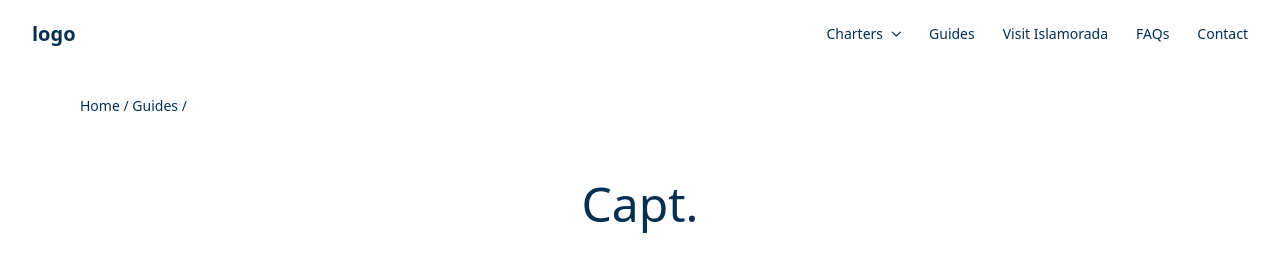
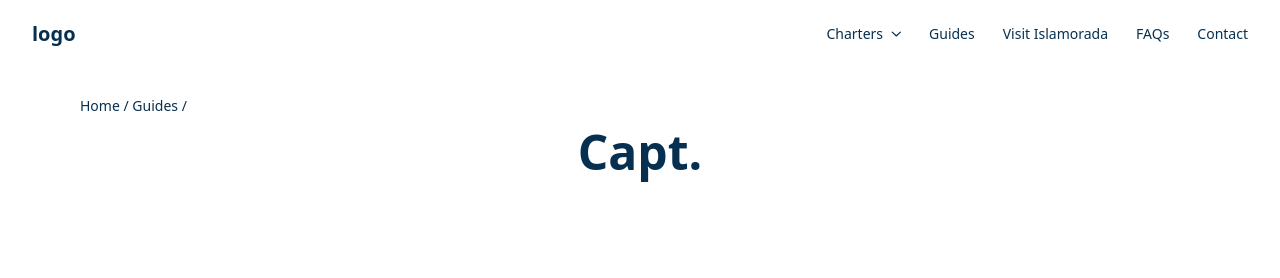
Before and after one commit to gabewolford/islamorada-fishing, a React (Vite) app: page /guides/chris-barron in a window 1280 px wide. Shown: the top 278 px of the page. Built offline with nearby package versions, Linux system fonts and the light colour scheme.

Commit message:
removed bottom margin

```diff
--- a/src/components/GuidesComponents/DetailsBanner/index.jsx
+++ b/src/components/GuidesComponents/DetailsBanner/index.jsx
@@ -2,28 +2,27 @@ import { Link } from "react-router-dom"
 
 export default function DetailsBanner({ guideData }) {
     let captainName, businessName, guideType
-
     if (guideData) {
         captainName = guideData.name
         businessName = guideData.business_name
         if (guideData.backcountry && guideData.offshore) {
-            guideType = 'Backcountry & Offshore'
+            guideType = 'Backcountry & Offshore Guide'
         } else if (guideData.backcountry) {
-            guideType = 'Backcountry'
+            guideType = 'Backcountry Guide'
         } else if (guideData.offshore) {
-            guideType = 'Offshore'
+            guideType = 'Offshore Guide'
         }
     }
 
 
     return (
         <>
-            <div className="flex flex-col items-start gap-3 mb-8 md:mb-16">
+            <div className="flex flex-col items-start gap-3 mb-3">
                 <p className="text-sm"><Link to="/" className="hover:text-cyan-hover">Home</Link> / <Link to="/guides" className="hover:text-cyan-hover">Guides</Link> / {captainName}</p>
             </div>
-            <div className="text-center">
-                {guideType && <h4>{guideType} Guide</h4>}
-                <h1 className="text-3xl lg:text-5xl font-medium">Capt. {captainName}</h1>
+            <div className="text-center mb-8">
+                {guideType && <h4 className="font-bold mb-3">{guideType}</h4>}
+                <h1 className="text-3xl lg:text-5xl font-bold mb-3">Capt. {captainName}</h1>
                 {businessName && <h5>of {businessName}</h5>}
             </div>
         </>
```
